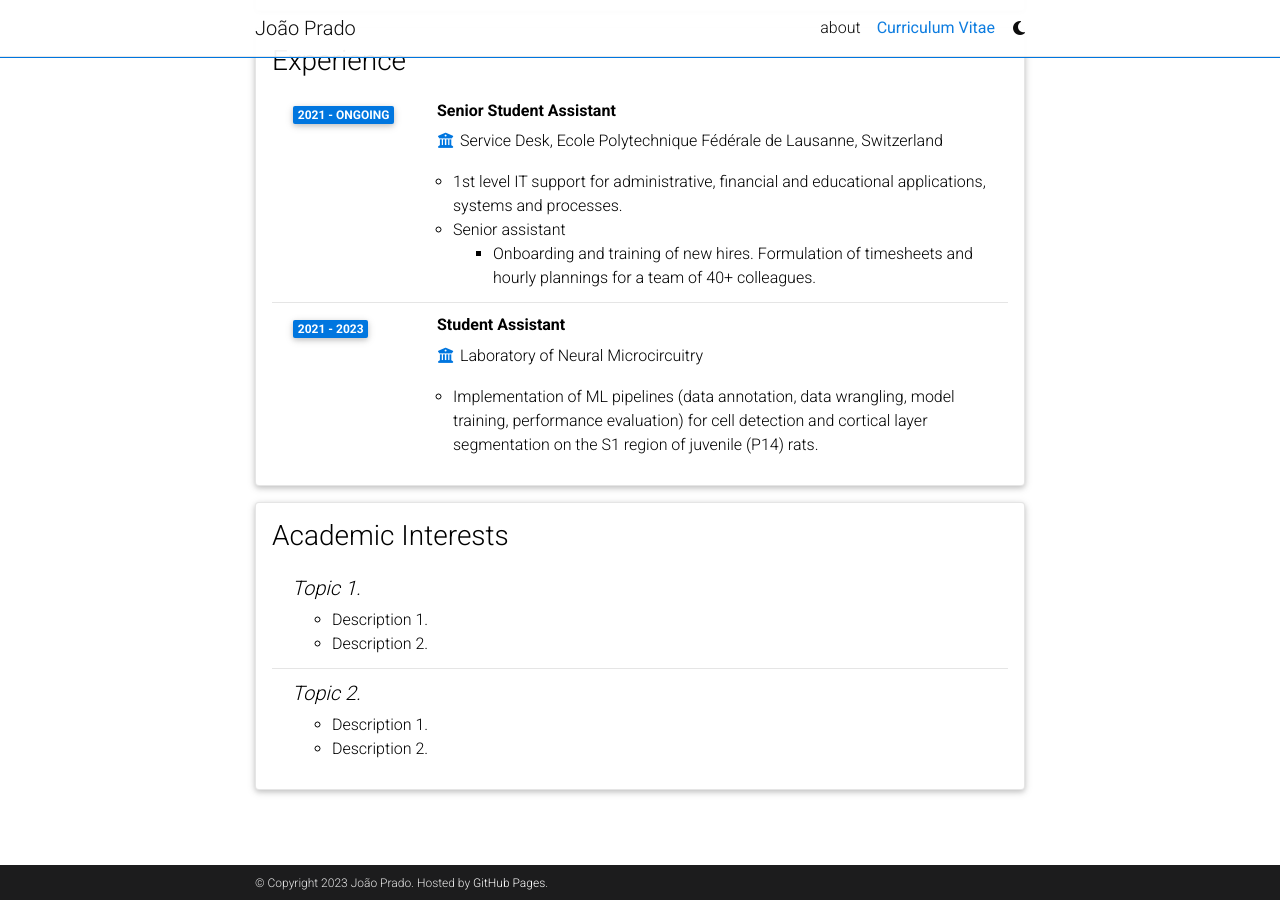
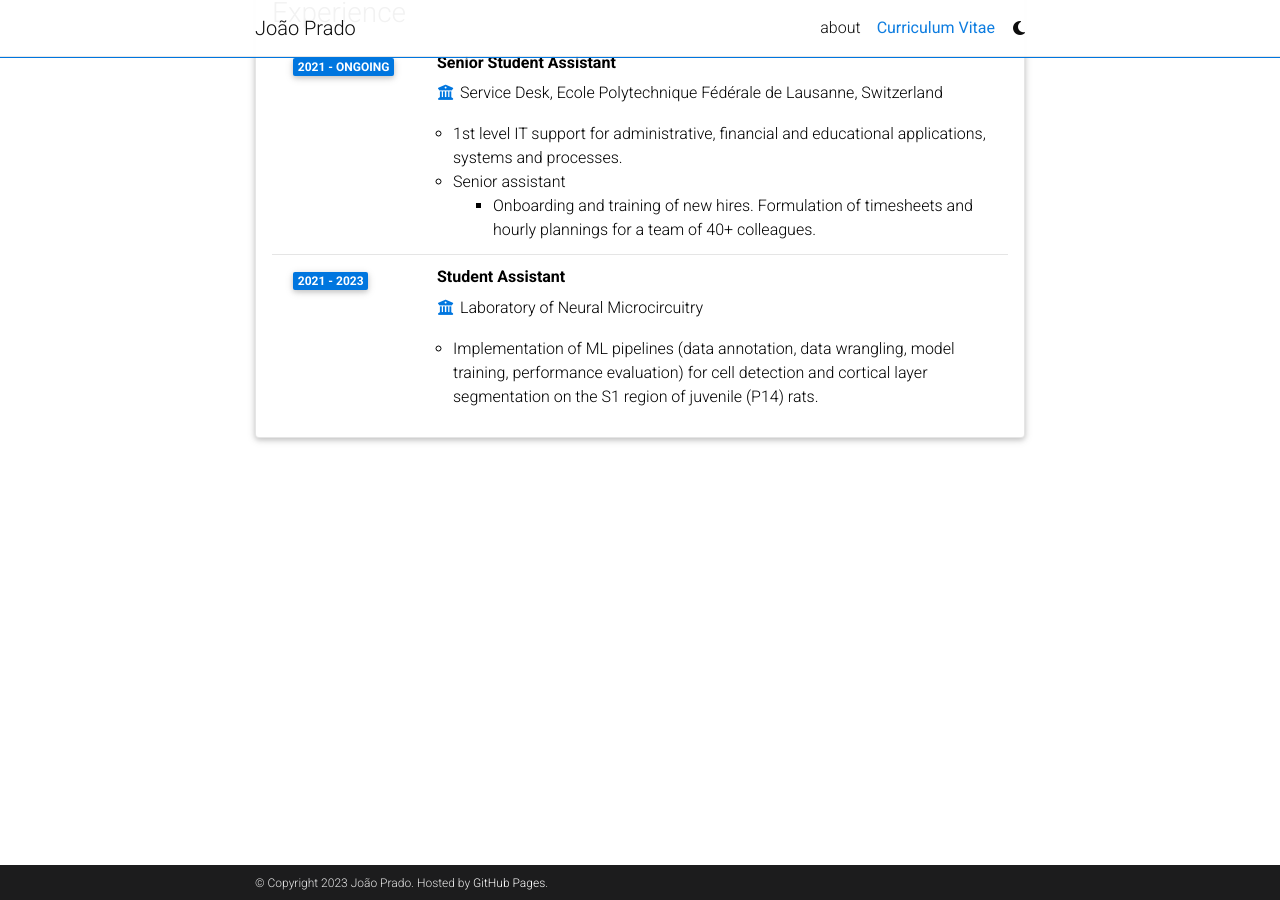
Before and after one commit to jpradov/jpradov.github.io, a Jekyll site: the page built from _pages/cv.md, in a window 1280 px wide and 900 px high, scrolled down 945 px. Built offline with Jekyll 4.4.1, drawn with Linux system fonts in a browser that asks for light colours; full-size pictures stand in for the smaller copies a plugin makes; comment, search, counter and statistics services are not loaded; a style sheet for code colours, icons or effects is not loaded; some of the changed text lies outside the part shown.

```diff
--- a/_data/cv.yml
+++ b/_data/cv.yml
@@ -15,8 +15,6 @@
       institution: EPFL - Ecole Polytechnique Fédérale de Lausanne, Lausanne, Switzerland
       year: 2024
       description:
-        - Placeholder
-        - Placeholder
         - title: Minor in Financial Engineering
           contents:
             - Quantitative focus on portfolio engineering, derivative products and ML for financial data.
@@ -45,20 +43,3 @@
       year: 2021 - 2023
       description:
         - Implementation of ML pipelines (data annotation, data wrangling, model training, performance evaluation) for cell detection and cortical layer segmentation on the S1 region of juvenile (P14) rats.
-
-
-
-
-
-
-- title: Academic Interests
-  type: nested_list
-  contents:
-    - title: Topic 1.
-      items:
-        - Description 1.
-        - Description 2.
-    - title: Topic 2.
-      items:
-        - Description 1.
-        - Description 2.
```
Also changed, not shown: _pages/about.md (+1 -1 lines).
